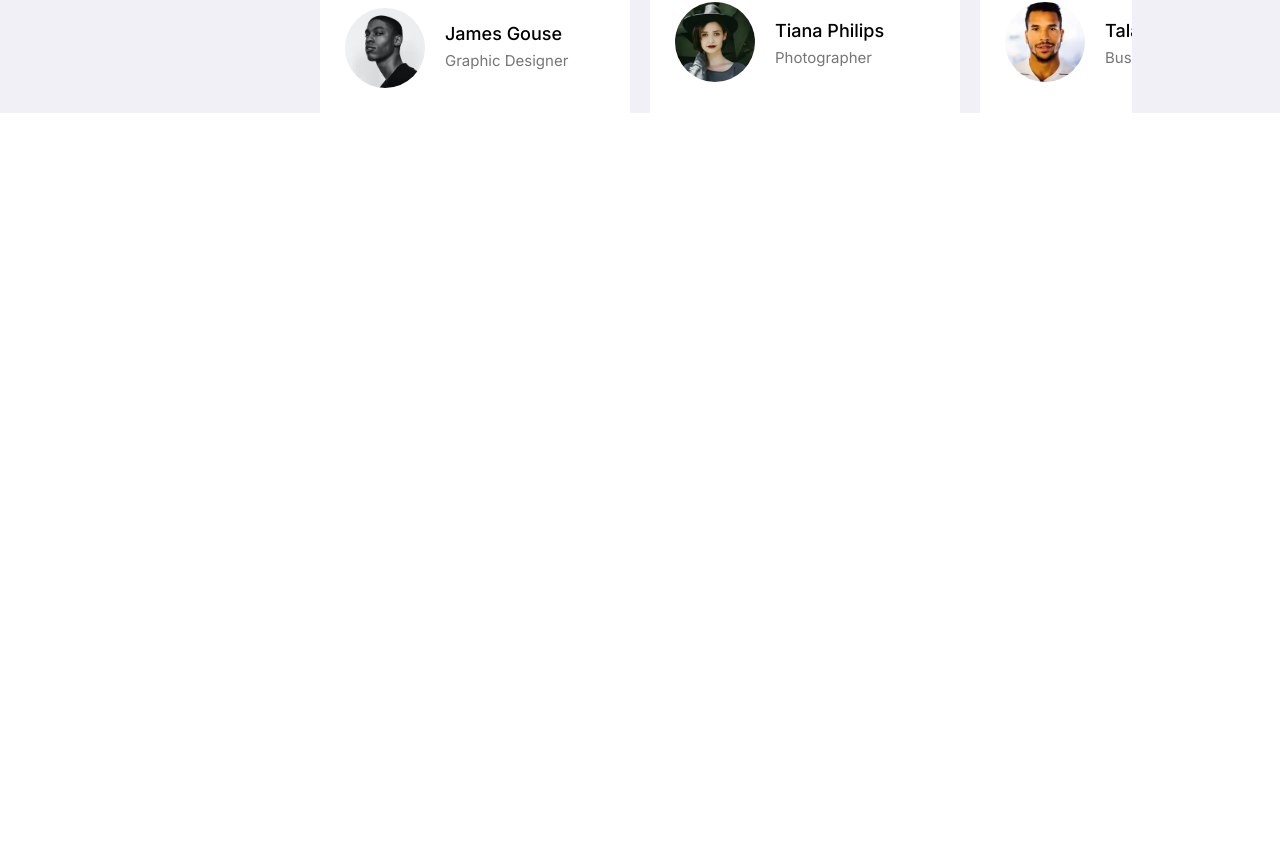
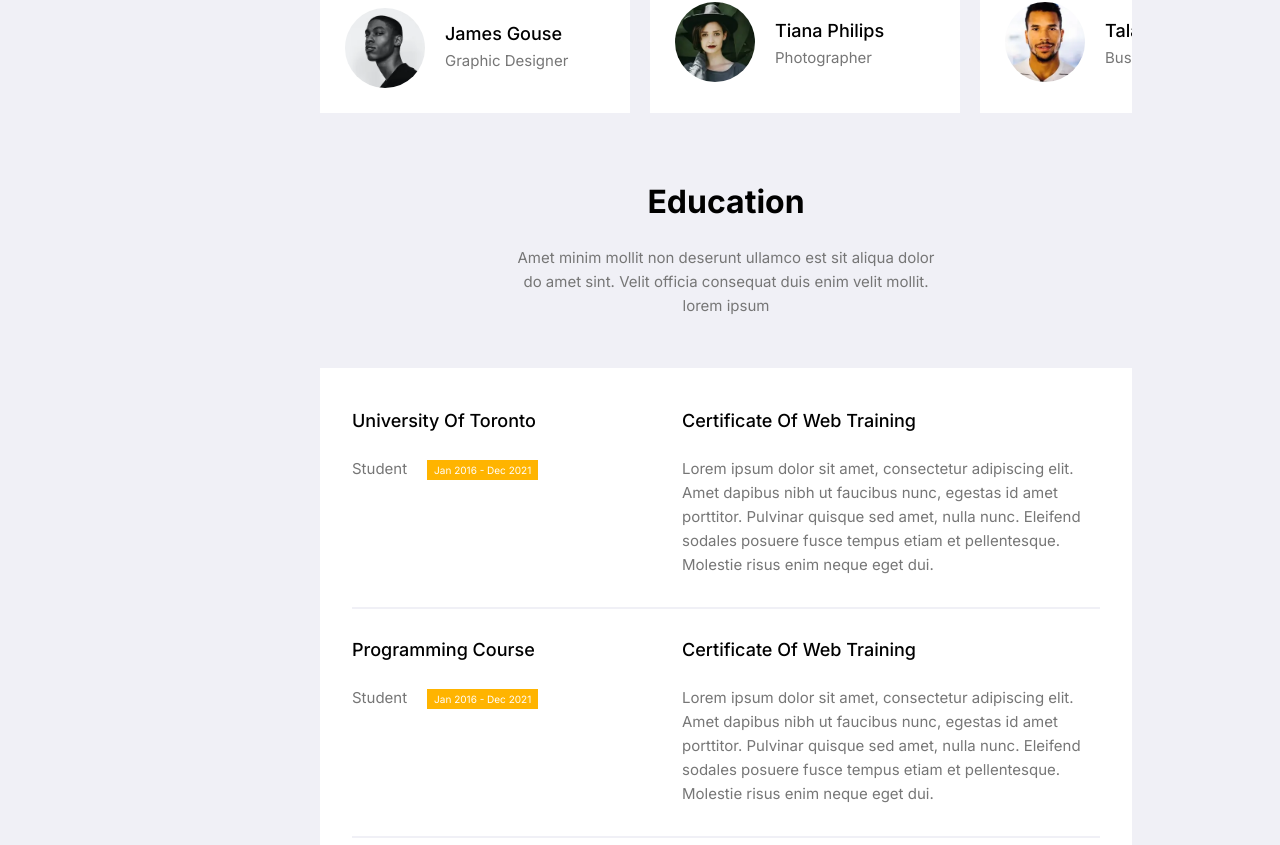
Before and after one commit to adastion/adastion-portfolio-start-project, a React app: page / in a window 1280 px wide. Shown: the part 2815-3660 px from the top of the page. Before the commit the page ends 2928 px from the top, so only its background shows below. Built offline with nearby package versions, Linux system fonts and the light colour scheme.

Commit message:
adapted Education

```diff
--- a/src/components/Table/Table.tsx
+++ b/src/components/Table/Table.tsx
@@ -36,7 +36,6 @@
 
 const TableStyled = styled.li`
   display: grid;
-  grid-template-columns: 2fr 3fr;
   grid-template-columns: repeat(auto-fit, minmax(310px, auto));
   gap: 20px;
   justify-content: center;
@@ -61,4 +60,8 @@
     padding: 4px 7px;
     margin-left: 20px;
   }
+
+  @media ${theme.media.mobile} {
+    grid-template-columns: repeat(auto-fit, minmax(280px, auto));
+  }
 `
--- a/src/layout/main/Main.tsx
+++ b/src/layout/main/Main.tsx
@@ -19,8 +19,8 @@
       <MyServices />
       <PricePlans />
       <Recommendations />
-      {/* <Education />
-      <WorkHistory />
+      <Education />
+      {/* <WorkHistory />
       <Portfolio />
       <Blog />
       <Contacts />
--- a/src/layout/section/education/Education.tsx
+++ b/src/layout/section/education/Education.tsx
@@ -53,5 +53,9 @@
     padding: 42px 32px;
     width: 100%;
     background: ${theme.colors.primaryBg};
+
+    @media ${theme.media.mobile} {
+      max-width: 340px;
+    }
   }
 `
```
